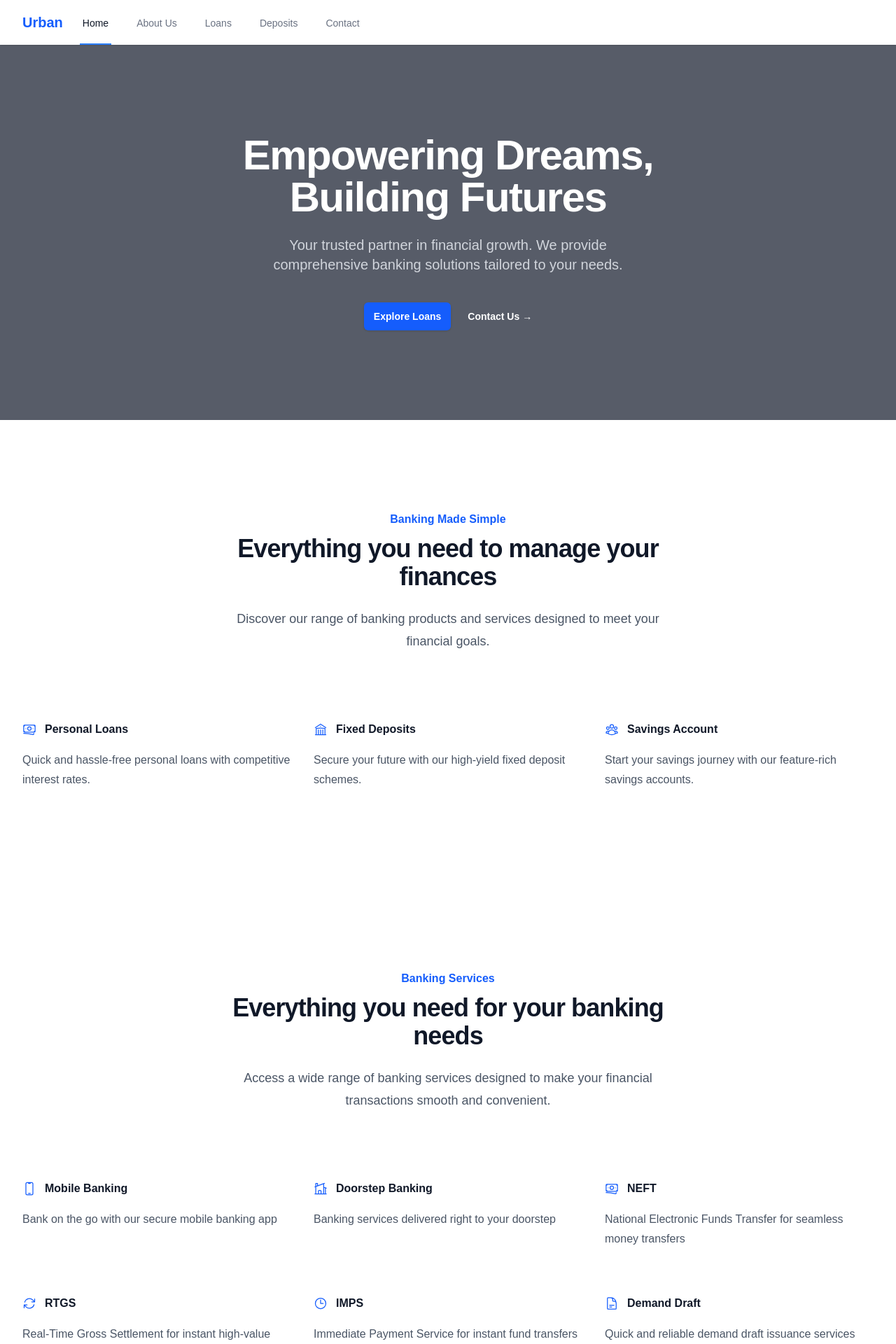
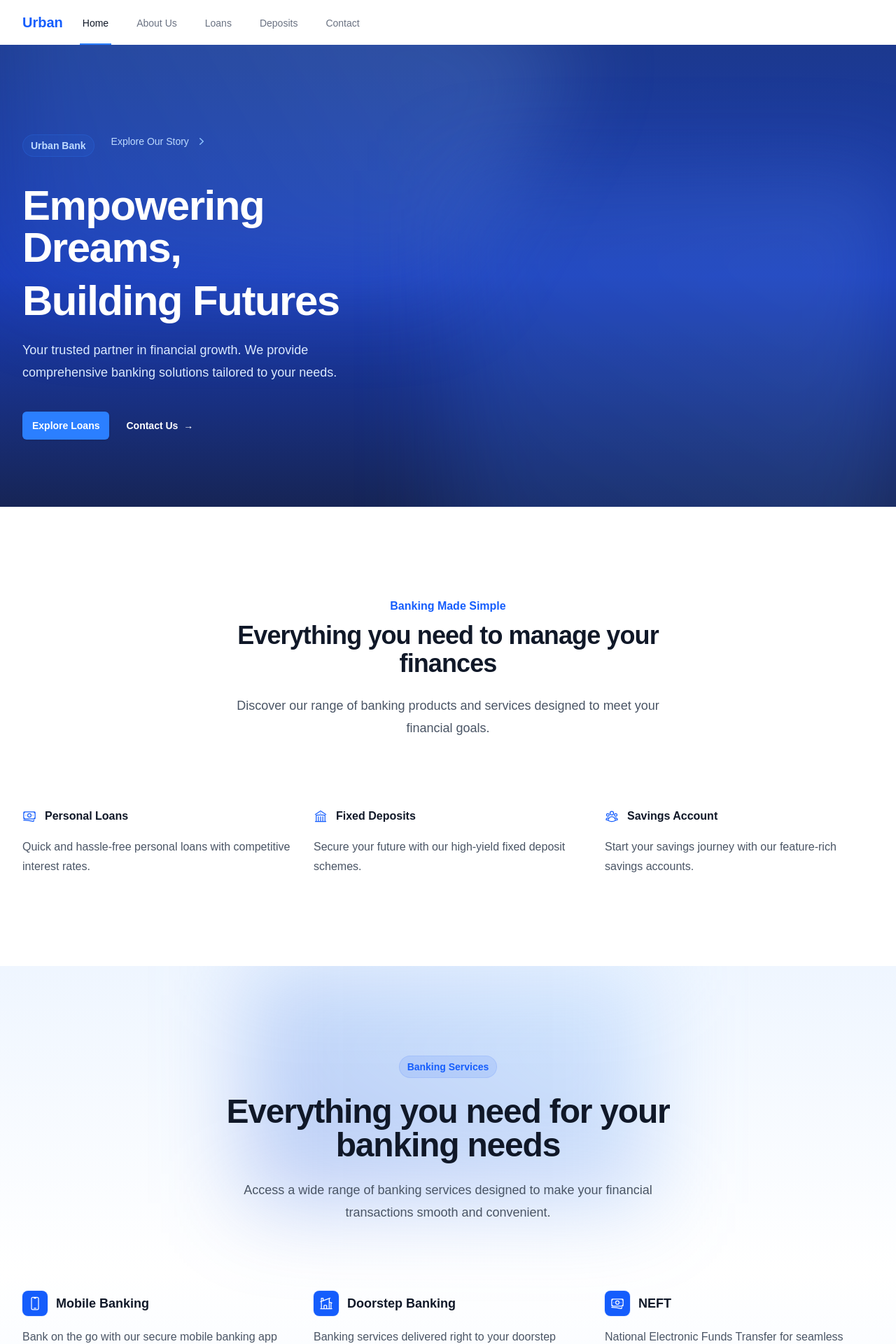
Before and after one commit to arfatbk/urban, a Next.js app: page / in a window 1280 px wide. Shown: the top 1920 px of the page at 70% size. Built offline with nearby package versions, Linux system fonts and the light colour scheme.

Commit message:
improved style

```diff
--- a/src/components/home/HeroBanner.tsx
+++ b/src/components/home/HeroBanner.tsx
@@ -2,38 +2,58 @@ import Link from 'next/link'
 
 export default function HeroBanner() {
   return (
-    <div className="relative">
-      <div className="absolute inset-0">
-        {/* <Image
-          src={'/hero-image.png'}
-          alt="Banking services"
-          fill
-          className="object-cover"
-          priority
-        /> */}
-        <div className="absolute inset-0 bg-gray-900/70 mix-blend-multiply" />
+    <div className="relative isolate overflow-hidden bg-gradient-to-b from-blue-900 via-blue-800 to-blue-950">
+      {/* Decoration */}
+      <div className="absolute inset-x-0 -top-40 -z-10 transform-gpu overflow-hidden blur-3xl sm:-top-80" aria-hidden="true">
+        <div className="relative left-[calc(50%-11rem)] aspect-[1155/678] w-[36.125rem] -translate-x-1/2 rotate-[30deg] bg-gradient-to-tr from-[#1d4ed8] to-[#93c5fd] opacity-20 sm:left-[calc(50%-30rem)] sm:w-[72.1875rem]"></div>
       </div>
-      <div className="relative mx-auto max-w-7xl py-24 sm:py-32 px-6 lg:px-8 text-center">
-        <h1 className="text-4xl font-bold tracking-tight text-white sm:text-5xl lg:text-6xl mx-auto">
+
+      {/* Content */}
+      <div className="relative mx-auto max-w-7xl px-4 sm:px-6 pb-20 pt-8 sm:pb-24 lg:flex lg:px-8 lg:pt-8">
+        <div className="mx-auto max-w-3xl text-center lg:text-left flex-shrink-0 lg:mx-0 lg:max-w-xl lg:pt-8">
+          <div className="mt-8 sm:mt-12 lg:mt-16">
+            <a href="/about" className="inline-flex flex-col sm:flex-row gap-4 sm:gap-6 items-center sm:items-start">
+              <span className="rounded-full bg-blue-500/10 px-3 py-1 text-sm font-semibold leading-6 text-blue-200 ring-1 ring-inset ring-blue-500/20">
+                Urban Bank
+              </span>
+              <span className="inline-flex items-center space-x-2 text-sm font-medium text-blue-200">
+                <span>Explore Our Story</span>
+                <svg className="h-5 w-5 text-blue-300 animate-pulse" viewBox="0 0 20 20" fill="currentColor">
+                  <path fillRule="evenodd" d="M7.21 14.77a.75.75 0 01.02-1.06L11.168 10 7.23 6.29a.75.75 0 111.04-1.08l4.5 4.25a.75.75 0 010 1.08l-4.5 4.25a.75.75 0 01-1.06-.02z" clipRule="evenodd" />
+                </svg>
+              </span>
+            </a>
+          </div>
+          <h1 className="mt-8 sm:mt-10 text-3xl sm:text-4xl md:text-5xl font-bold tracking-tight text-white lg:text-6xl">
             Empowering Dreams,
-          <br />
-          Building Futures
+            <span className="block mt-2 sm:mt-4">Building Futures</span>
           </h1>
-        <p className="mt-6 max-w-xl text-xl text-gray-300 mx-auto">
+          <p className="mt-4 sm:mt-6 text-base sm:text-lg leading-7 sm:leading-8 text-blue-100 max-w-lg mx-auto lg:mx-0">
             Your trusted partner in financial growth. We provide comprehensive banking solutions
             tailored to your needs.
           </p>
-        <div className="mt-10 flex items-center justify-center gap-x-6">
+          <div className="mt-8 sm:mt-10 flex flex-col sm:flex-row items-center justify-center lg:justify-start gap-4 sm:gap-x-6">
             <Link
               href="/loans"
-            className="rounded-md bg-blue-600 px-3.5 py-2.5 text-sm font-semibold text-white shadow-sm hover:bg-blue-500 focus-visible:outline focus-visible:outline-2 focus-visible:outline-offset-2 focus-visible:outline-blue-600"
+              className="rounded-md bg-blue-500 w-full sm:w-auto px-5 py-3 sm:px-3.5 sm:py-2.5 text-sm font-semibold text-white shadow-sm hover:bg-blue-400 focus-visible:outline focus-visible:outline-2 focus-visible:outline-offset-2 focus-visible:outline-blue-400 transition-all duration-200"
             >
               Explore Loans
             </Link>
-          <Link href="/contact" className="text-sm font-semibold text-white">
-            Contact Us <span aria-hidden="true">→</span>
+            <Link
+              href="/contact"
+              className="group text-sm font-semibold text-white w-full sm:w-auto text-center sm:text-left"
+            >
+              Contact Us <span className="inline-block transition-transform group-hover:translate-x-1 ml-1">→</span>
             </Link>
           </div>
+        </div>
+
+
+      </div>
+
+      {/* Bottom decoration */}
+      <div className="absolute inset-x-0 top-[calc(100%-13rem)] -z-10 transform-gpu overflow-hidden blur-3xl sm:top-[calc(100%-30rem)]" aria-hidden="true">
+        <div className="relative left-[calc(50%+3rem)] aspect-[1155/678] w-[36.125rem] -translate-x-1/2 bg-gradient-to-tr from-[#1d4ed8] to-[#93c5fd] opacity-20 sm:left-[calc(50%+36rem)] sm:w-[72.1875rem]"></div>
       </div>
       </div>
   )
--- a/src/components/home/Services.tsx
+++ b/src/components/home/Services.tsx
@@ -35,11 +35,19 @@ const services = [
 
 export default function Services() {
   return (
-    <div className="bg-white py-24 sm:py-32">
+    <div className="relative isolate overflow-hidden bg-gradient-to-b from-blue-50 via-white to-blue-50 py-24 sm:py-32">
+      <div className="absolute inset-x-0 top-0 -z-10 transform-gpu overflow-hidden blur-3xl">
+        <div className="relative left-1/2 aspect-[1155/678] w-[36.125rem] -translate-x-1/2 bg-gradient-to-tr from-[#1d4ed8] to-[#93c5fd] opacity-30"></div>
+      </div>
+
       <div className="mx-auto max-w-7xl px-6 lg:px-8">
         <div className="mx-auto max-w-2xl lg:text-center">
-          <h2 className="text-base font-semibold leading-7 text-blue-600">Banking Services</h2>
-          <p className="mt-2 text-3xl font-bold tracking-tight text-gray-900 sm:text-4xl">
+          <div className="flex justify-center">
+            <div className="rounded-full bg-blue-600/10 px-3 py-1 text-sm font-semibold leading-6 text-blue-600 ring-1 ring-inset ring-blue-600/10">
+              Banking Services
+            </div>
+          </div>
+          <p className="mt-6 text-3xl font-bold tracking-tight text-gray-900 sm:text-4xl lg:text-5xl">
             Everything you need for your banking needs
           </p>
           <p className="mt-6 text-lg leading-8 text-gray-600">
@@ -49,14 +57,19 @@ export default function Services() {
         <div className="mx-auto mt-16 max-w-2xl sm:mt-20 lg:mt-24 lg:max-w-none">
           <dl className="grid max-w-xl grid-cols-1 gap-x-8 gap-y-16 lg:max-w-none lg:grid-cols-3">
             {services.map((service) => (
-              <div key={service.name} className="flex flex-col">
-                <dt className="flex items-center gap-x-3 text-base font-semibold leading-7 text-gray-900">
-                  <service.icon className="h-5 w-5 flex-none text-blue-600" aria-hidden="true" />
-                  {service.name}
-                </dt>
-                <dd className="mt-4 flex flex-auto flex-col text-base leading-7 text-gray-600">
-                  <p className="flex-auto">{service.description}</p>
-                </dd>
+              <div key={service.name} className="relative group">
+                <div className="absolute -inset-4 rounded-lg bg-blue-50 opacity-0 group-hover:opacity-100 transition-opacity"></div>
+                <div className="relative flex flex-col">
+                  <dt className="flex items-center gap-x-3">
+                    <div className="rounded-lg bg-blue-600 p-2 ring-1 ring-blue-600/10">
+                      <service.icon className="h-5 w-5 flex-none text-white" aria-hidden="true" />
+                    </div>
+                    <span className="text-lg font-semibold leading-7 text-gray-900">{service.name}</span>
+                  </dt>
+                  <dd className="mt-4 flex flex-auto flex-col text-base leading-7 text-gray-600">
+                    <p className="flex-auto group-hover:text-gray-900 transition-colors">{service.description}</p>
+                  </dd>
+                </div>
               </div>
             ))}
           </dl>
```
Lines whose indentation alone changed are shown as unchanged.
